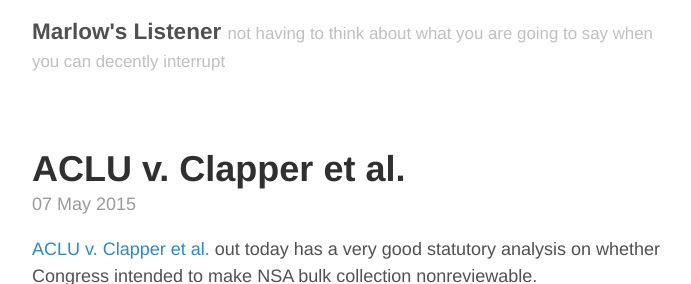
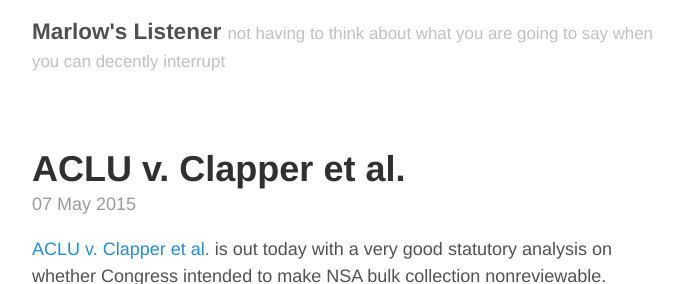
Before and after one commit to technocrat/marlow.github.io, a Jekyll site: the page built from _posts/2015-05-07-NSA.md, in a window 1280 px wide, cut to the strip 0-284 px from the top of the page. Shown: the whole strip, without its empty margins (293-984 px from the left). Built offline with Jekyll 4.4.1, drawn with Linux system fonts in a browser that asks for light colours.

Commit message:
Update 2015-05-07-NSA.md

```diff
--- a/_posts/2015-05-07-NSA.md
+++ b/_posts/2015-05-07-NSA.md
@@ -3,8 +3,8 @@
 title: ACLU v. Clapper et al.
 tags: law
 ---
-[ACLU v. Clapper et al.] out today has a very good statutory analysis on whether Congress intended to make NSA bulk collection nonreviewable.
+[ACLU v. Clapper et al.] is out today with a very good statutory analysis on whether Congress intended to make NSA bulk collection nonreviewable.
 
- ![](https://careaga.s3.amazonaws.com/2015-05-07-nsa.png)
+ ![](https://careaga.s3.amazonaws.com/2015-05-07-NSA.png)
 
 [ACLU v. Clapper et al.]: http://bit.ly/1F1hr8X
```
